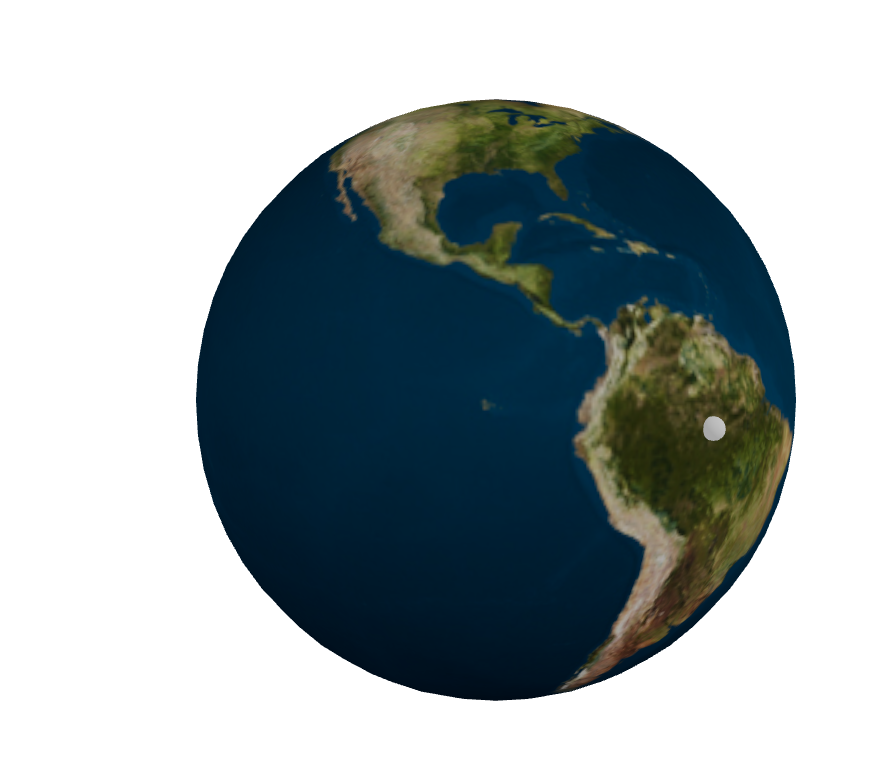
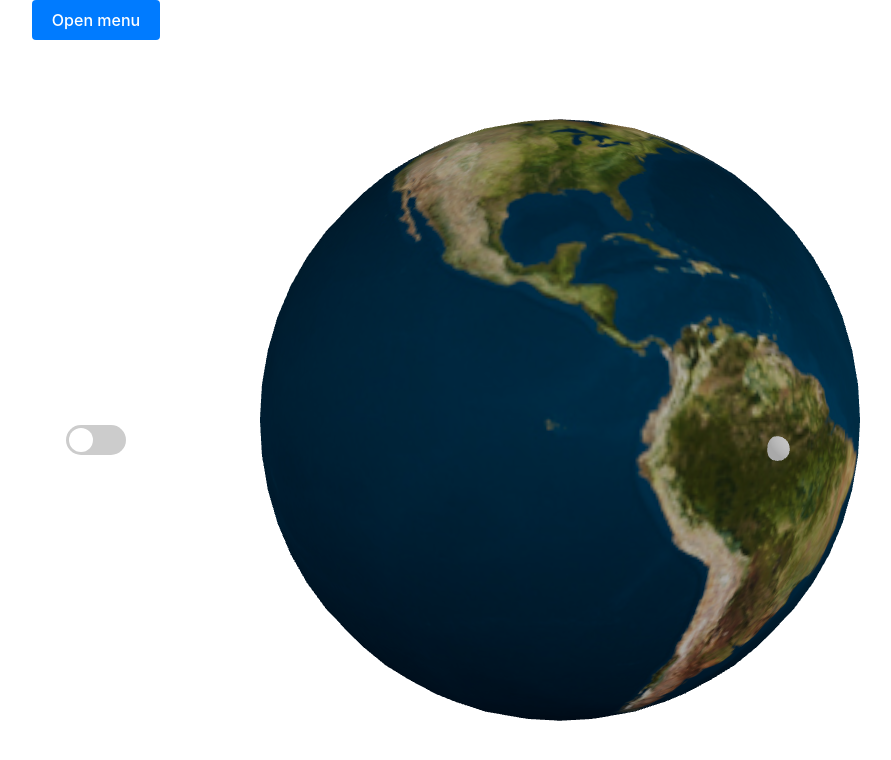
Before and after one commit to kwrona05/WorldTroubles, a React (Vite) app in the folder worldTroubles/: page / in a window 1280 px wide. Shown: the top 760 px of the page, without its empty margins (144-1035 px from the left). Built offline with nearby package versions, Linux system fonts and the light colour scheme.

Commit message:
Add AppHeader component to App component

```diff
--- a/worldTroubles/src/App.jsx
+++ b/worldTroubles/src/App.jsx
@@ -1,8 +1,10 @@
 import Globe from "./components/Globe";
 import "./App.css";
+import AppHeader from "./components/Header";
 const App = () => {
   return (
     <div className="app-container">
+      <AppHeader />
       <Globe />
     </div>
   );
```
